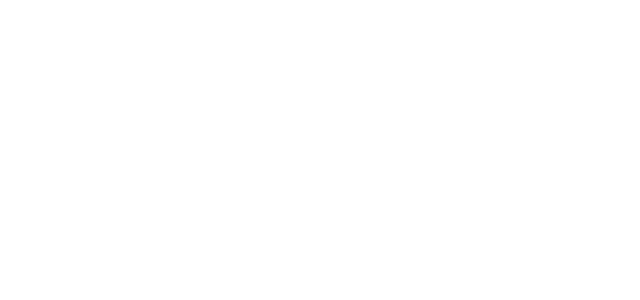
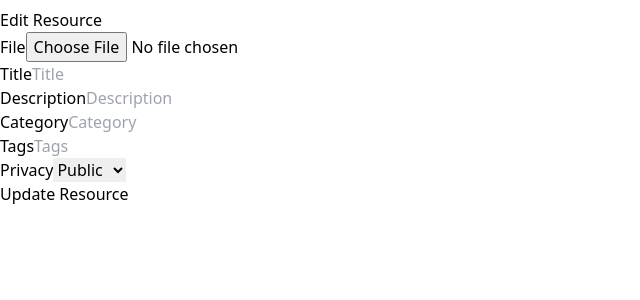
Before and after one commit to 894risper/ReShare, a React (Vite) app: page /edit in a window 1280 px wide. Before the commit this address had no page. Shown: the top 300 px of the page, without its empty margins (0-640 px from the left). Built offline with nearby package versions, Linux system fonts and the light colour scheme.

Commit message:
added  resource edit

```diff
--- a/src/App.jsx
+++ b/src/App.jsx
@@ -9,6 +9,7 @@
 import Dashboard from './pages/Dashboard'
 import { ResourcesProvider } from './context/ResourcesContext'
 import ViewResources from './pages/ViewResources'
+import EditResource from './pages/EditResource'
 function App() {
 
   return (
@@ -23,6 +24,7 @@
 <Route path='ResourceCreation' element={<ResourceCreation/>}/>
 <Route path='dashboard' element={<Dashboard/>} />
 <Route path='ViewResources' element={<ViewResources/>}/>
+<Route  path='edit' element={<EditResource/>}/>
 
   </Route>
 </Routes>
--- /dev/null
+++ b/src/pages/EditResource.jsx
@@ -0,0 +1,137 @@
+import React, { useContext, useEffect, useState } from 'react';
+import { ResourcesContext } from '../context/ResourcesContext';
+import { useLocation } from 'react-router-dom';
+import { useForm } from 'react-hook-form';
+
+const EditResource = () => {
+  const { resources, editResource } = useContext(ResourcesContext); // Update function renamed to `editResource`
+  const location = useLocation();
+
+  const { register, handleSubmit, formState, reset, setValue } = useForm();
+  const [file, setFile] = useState(null); // Local state for file handling
+
+  const { index } = location.state || {}; // Extract the index from location.state
+
+  // Pre-fill form with resource data for editing
+  useEffect(() => {
+    if (index !== undefined && resources[index]) {
+      const resource = resources[index];
+      reset({
+        title: resource.title,
+        description: resource.description,
+        subject: resource.subject,
+        tags: resource.tags,
+        privacy: resource.privacy,
+      });
+      setFile(resource.file); // Set the file manually
+    }
+  }, [index, resources, reset]);
+
+  const handleFileChange = (event) => {
+    setFile(event.target.files[0]); // Capture the file input
+  };
+
+  const handleFormSubmit = (data) => {
+    if (index !== undefined) {
+      const updatedResource = {
+        ...data,
+        file, // Include the updated file
+      };
+      editResource(index, updatedResource); // Update the resource at the specified index
+    }
+  };
+
+  return (
+    <div>
+      <h2>Edit Resource</h2>
+      <form onSubmit={handleSubmit(handleFormSubmit)}>
+        <div>
+          <label htmlFor="file">File</label>
+          <input
+            type="file"
+            onChange={handleFileChange} // Handle file input manually
+          />
+          {formState.errors.file && <p>{formState.errors.file.message}</p>}
+        </div>
+
+        <div>
+          <label htmlFor="title">Title</label>
+          <input
+            type="text"
+            placeholder="Title"
+            {...register('title', {
+              required: 'The title is required',
+              pattern: {
+                value: /^[a-zA-Z\s]+$/,
+                message: 'The title should only contain letters',
+              },
+            })}
+          />
+          {formState.errors.title && <p>{formState.errors.title.message}</p>}
+        </div>
+
+        <div>
+          <label htmlFor="description">Description</label>
+          <input
+            type="text"
+            placeholder="Description"
+            {...register('description', {
+              required: 'The description is required',
+            })}
+          />
+          {formState.errors.description && (
+            <p>{formState.errors.description.message}</p>
+          )}
+        </div>
+
+        <div>
+          <label htmlFor="subject">Category</label>
+          <input
+            type="text"
+            placeholder="Category"
+            {...register('subject', {
+              required: 'The category is required',
+              pattern: {
+                value: /^[a-zA-Z\s]+$/,
+                message: 'The category should only contain letters',
+              },
+            })}
+          />
+          {formState.errors.subject && <p>{formState.errors.subject.message}</p>}
+        </div>
+
+        <div>
+          <label htmlFor="tags">Tags</label>
+          <input
+            type="text"
+            placeholder="Tags"
+            {...register('tags', {
+              pattern: {
+                value: /^[a-zA-Z\s]+$/,
+                message: 'Tags should only contain letters',
+              },
+            })}
+          />
+          {formState.errors.tags && <p>{formState.errors.tags.message}</p>}
+        </div>
+
+        <div>
+          <label htmlFor="privacy">Privacy</label>
+          <select
+            {...register('privacy', {
+              required: 'Please select the privacy level',
+            })}
+          >
+            <option value="public">Public</option>
+            <option value="private">Private</option>
+          </select>
+          {formState.errors.privacy && <p>{formState.errors.privacy.message}</p>}
+        </div>
+
+        <button type="submit">Update Resource</button>
+      </form>
+    </div>
+  );
+};
+
+export default EditResource;
--- a/src/pages/Layout.jsx
+++ b/src/pages/Layout.jsx
@@ -21,6 +21,9 @@
         <li>
             <Link to="ViewResources"></Link>
         </li>
+        <li>
+            <Link to="edit"></Link>
+        </li>
     </ul>
 </nav>
 <Outlet/>
--- a/src/pages/ViewResources.jsx
+++ b/src/pages/ViewResources.jsx
@@ -1,12 +1,12 @@
 import React from 'react'
 import { useContext } from 'react'
 import { ResourcesContext } from '../context/ResourcesContext'
-import { FaTrash } from 'react-icons/fa'
-
+import { FaTrash ,FaEdit} from 'react-icons/fa'
+import { useNavigate } from 'react-router-dom'
 
 const ViewResources = () => {
 const {resources ,deleteResource}= useContext(ResourcesContext)
-
+const navigate= useNavigate();
   return (
     <div>
       {resources.length > 0 ?(
@@ -37,6 +37,11 @@
     <FaTrash/>
   </button>
 </td>
+<td>
+  <button onClick={()=>navigate('/edit',{state :{index}})}>
+    <FaEdit/>
+  </button>
+</td>
 
   </tr>
 ))}
```
